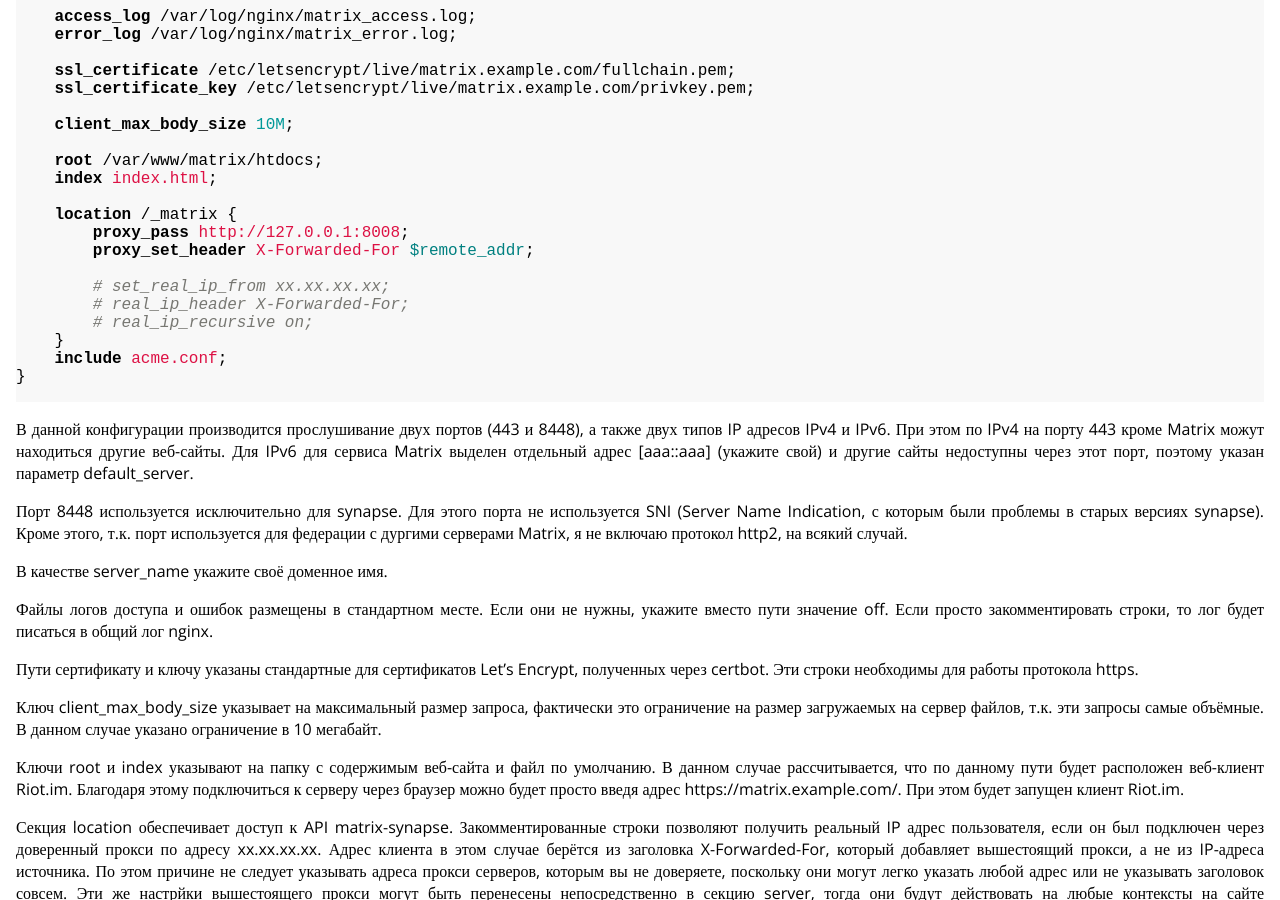
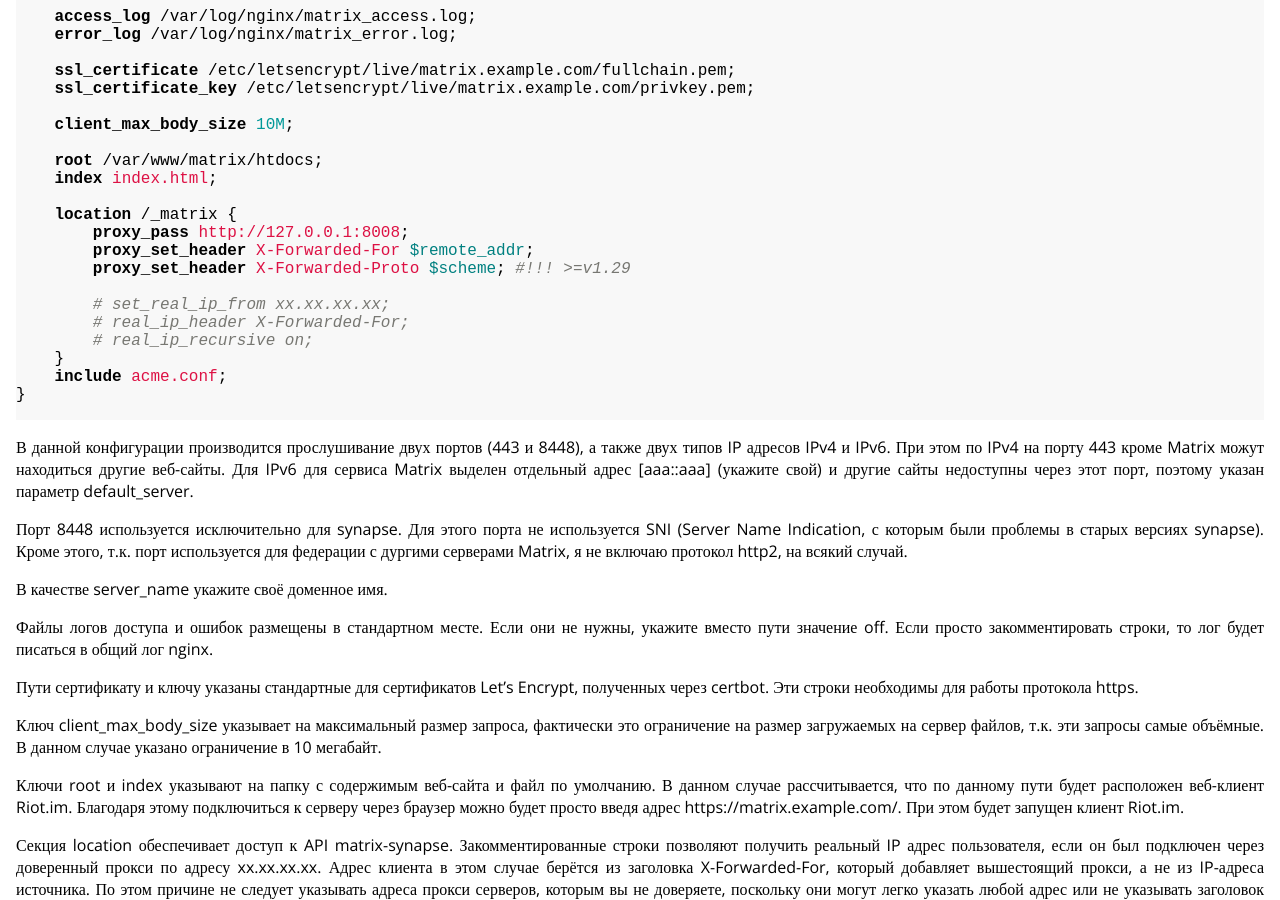
Before and after one commit to fsa/site, a Jekyll site: the page built from _posts/2020-03-31-matrix.md, in a window 1280 px wide and 900 px high, scrolled down 947 px. Built offline with Jekyll 4.4.1, drawn with Linux system fonts in a browser that asks for light colours.

Commit message:
Update 2020-03-31-matrix.md
Добавлена строка в конфигурации nginx для matrix-synapse.

```diff
--- a/_posts/2020-03-31-matrix.md
+++ b/_posts/2020-03-31-matrix.md
@@ -53,6 +53,7 @@ server {
     location /_matrix {
 	proxy_pass http://127.0.0.1:8008;
         proxy_set_header X-Forwarded-For $remote_addr;
+	proxy_set_header X-Forwarded-Proto $scheme; #!!! >=v1.29
 
 	# set_real_ip_from xx.xx.xx.xx;
 	# real_ip_header X-Forwarded-For;
```
